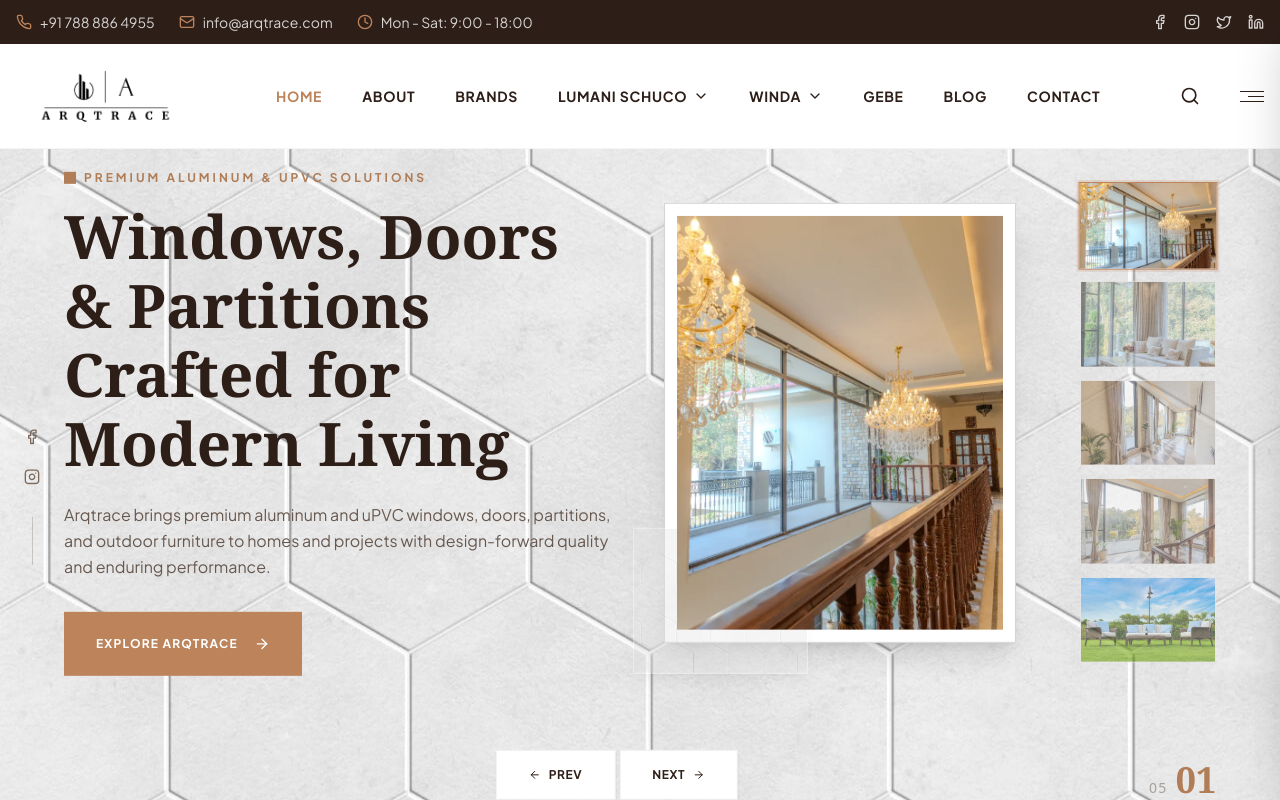
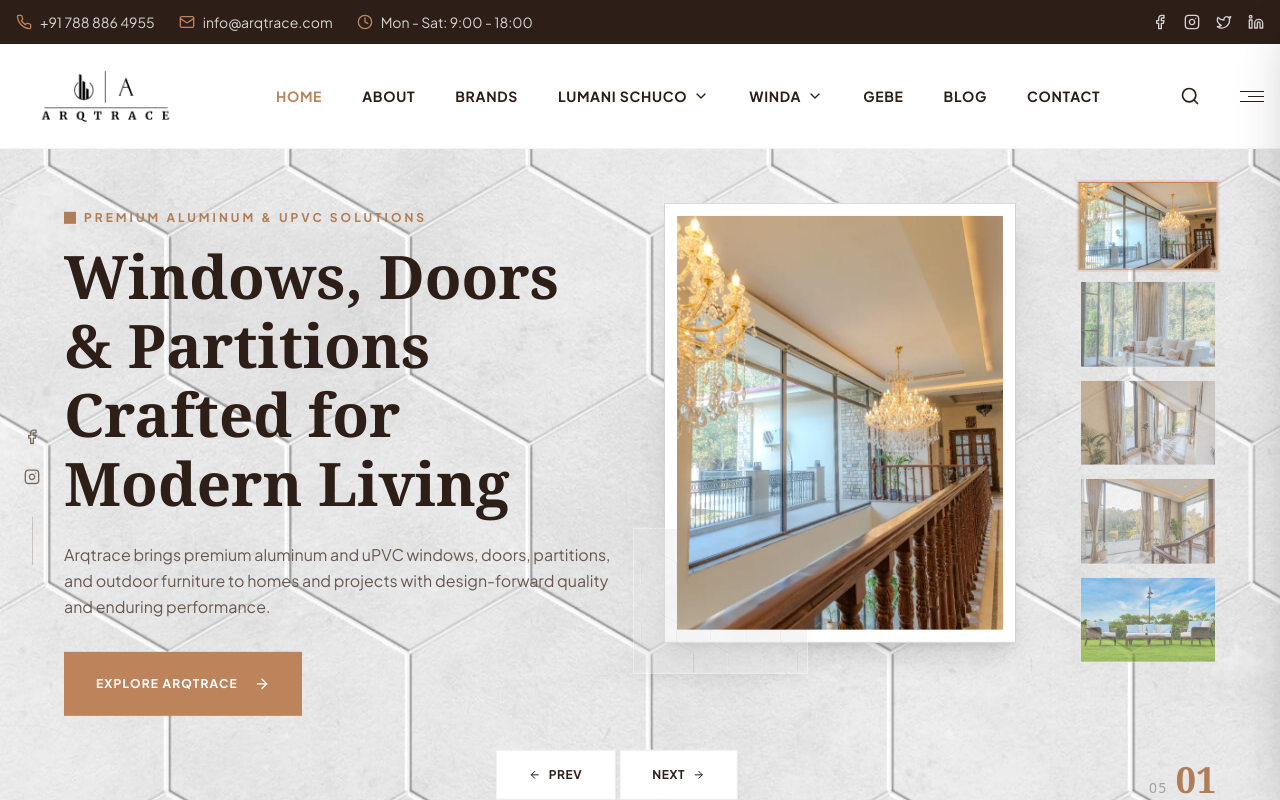
Before and after one commit to rohitchauhan108/Arqtrace, a Next.js app: page / in a window 1280 px wide. Shown: the top 800 px of the page. Built offline with nearby package versions, Linux system fonts and the light colour scheme.

Commit message:
fix padding issue in home page hero section

```diff
--- a/src/components/home/Hero.jsx
+++ b/src/components/home/Hero.jsx
@@ -64,7 +64,7 @@ const Hero = () => {
       </div>
 
       <div className="container mx-auto px-6 lg:px-16 grid grid-cols-1 lg:grid-cols-12 gap-12 items-center relative z-10 py-16 lg:py-0">
-        <div className="lg:col-span-6 flex flex-col justify-center min-h-[380px]">
+        <div className="lg:col-span-6 flex flex-col justify-center min-h-[380px] pt-20">
           <AnimatePresence mode="wait">
             <motion.div
               key={currentIdx}
```
